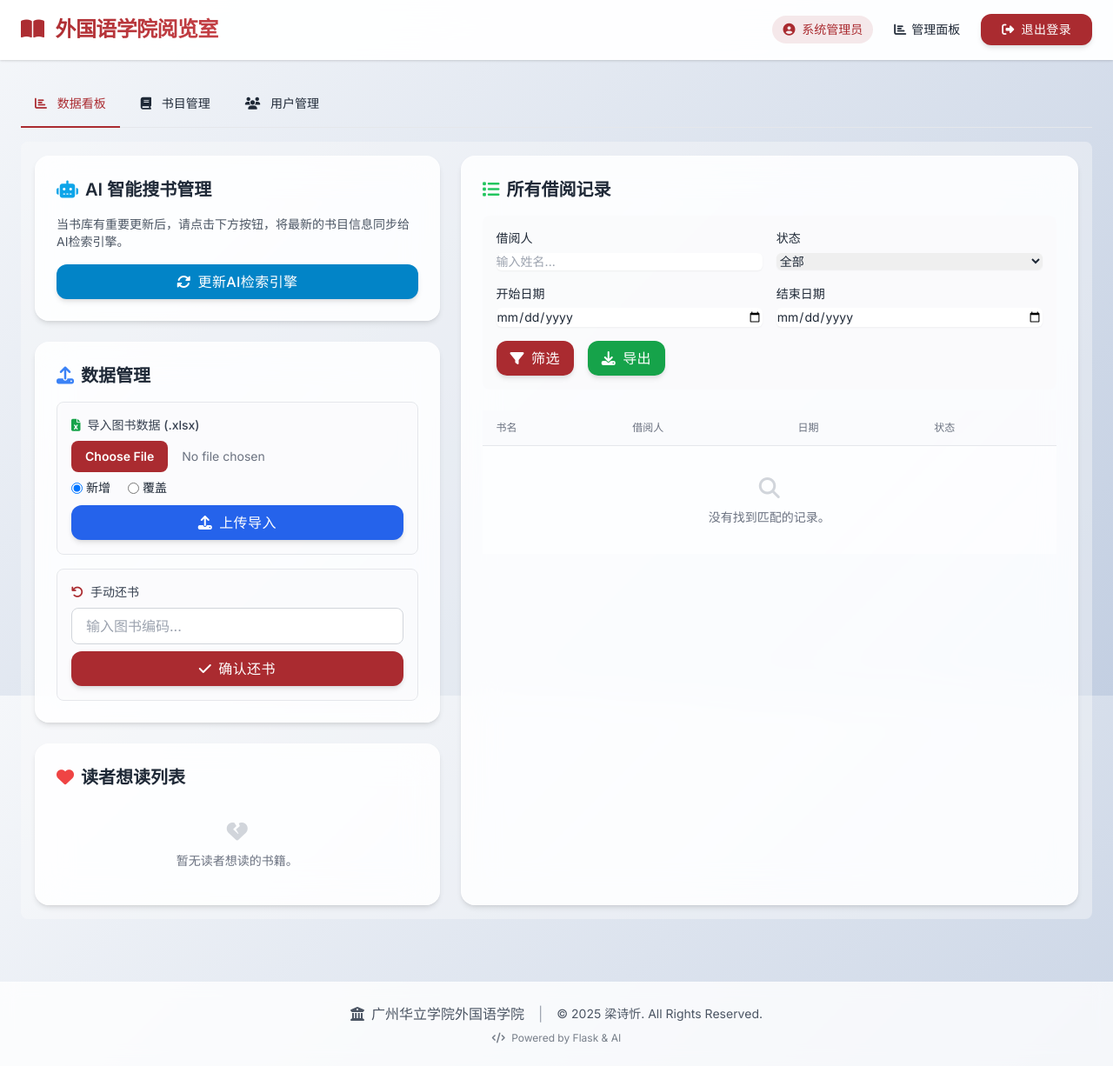
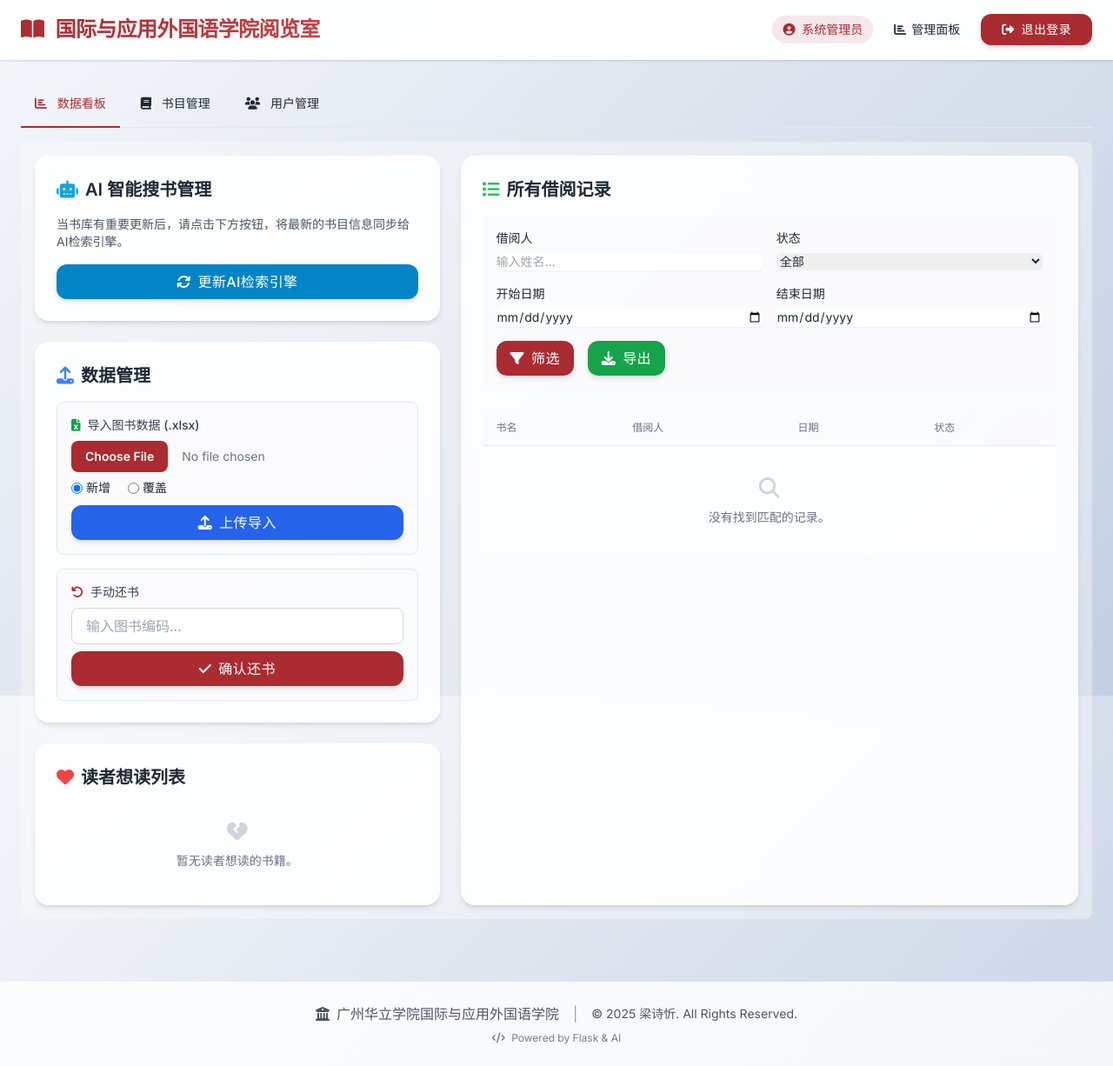
Before and after one commit to liangshixin1/huali-sfs-lib-v1-rc, a Flask app: page /admin/dashboard in a window 1280 px wide. Shown: the whole page at 87% size. Run offline with Flask 3, Linux system fonts and the light colour scheme; a user stored in the database is signed in; some libraries are stand-ins or nearby versions.

Commit message:
chore: update institute name

```diff
--- a/templates/layout.html
+++ b/templates/layout.html
@@ -3,7 +3,7 @@
 <head>
     <meta charset="UTF-8">
     <meta name="viewport" content="width=device-width, initial-scale=1.0">
-    <title>{% block title %}华立学院外国语学院资料室借阅系统{% endblock %}</title>
+    <title>{% block title %}华立学院国际与应用外国语学院资料室借阅系统{% endblock %}</title>
     <script src="https://cdn.tailwindcss.com"></script>
     <link rel="preconnect" href="https://fonts.googleapis.com">
     <link rel="preconnect" href="https://fonts.gstatic.com" crossorigin>
@@ -444,8 +444,8 @@
                 <div class="flex justify-between items-center">
                     <a href="{{ url_for('index') }}" class="logo text-xl sm:text-2xl">
                         <i class="fas fa-book-open mr-1 sm:mr-2"></i>
-                        <span class="hidden sm:inline">外国语学院阅览室</span>
-                        <span class="sm:hidden">外院阅览室</span>
+                        <span class="hidden sm:inline">国际与应用外国语学院阅览室</span>
+                        <span class="sm:hidden">阅览室</span>
                     </a>
 
                     <!-- 桌面端导航 -->
@@ -578,7 +578,7 @@
                     <div class="flex flex-col sm:flex-row justify-center items-center space-y-2 sm:space-y-0 sm:space-x-4 mb-2">
                         <div class="flex items-center">
                             <i class="fas fa-university mr-2"></i>
-                            <span class="font-medium text-sm sm:text-base">广州华立学院外国语学院</span>
+                            <span class="font-medium text-sm sm:text-base">广州华立学院国际与应用外国语学院</span>
                         </div>
                         <span class="hidden sm:inline text-gray-400">|</span>
                         <p class="text-xs sm:text-sm">&copy; {{ current_year }} 梁诗忻. All Rights Reserved.</p>
```
